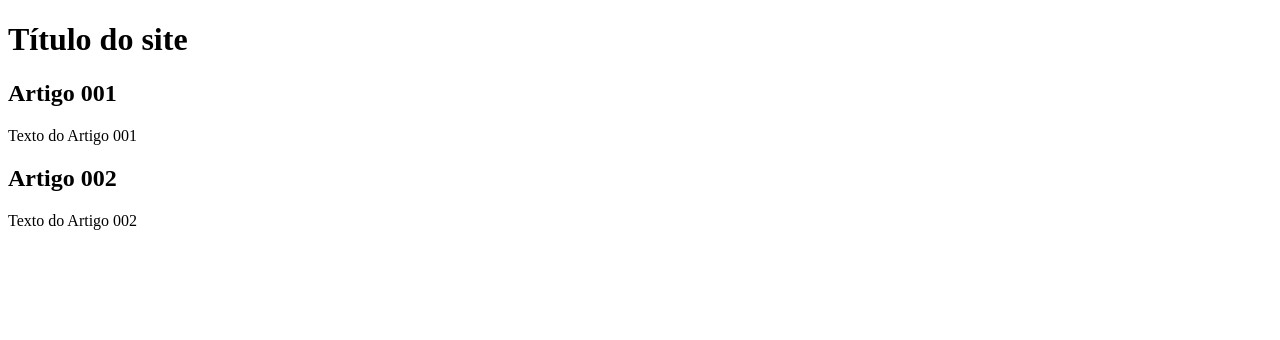
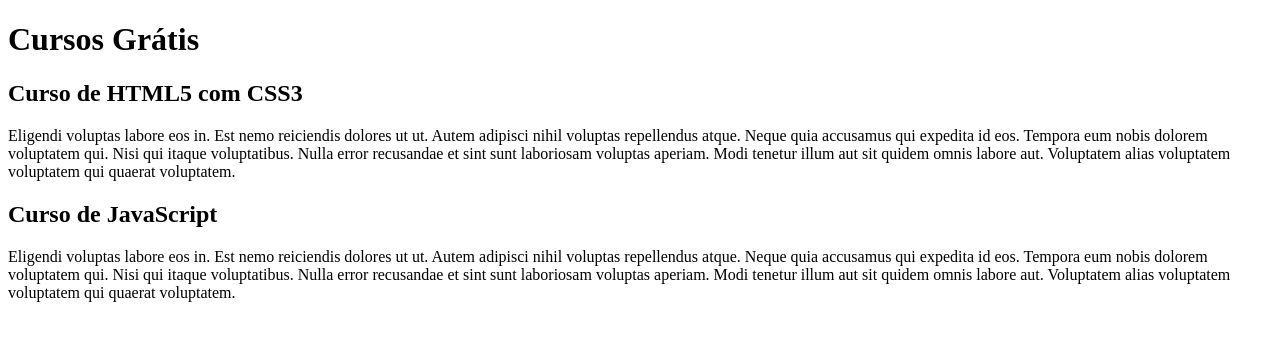
Before and after one commit to Cyb3rSc0rpi0n/projeto-site, a plain HTML site: page index.html in a window 1280 px wide. Drawn offline with Linux system fonts and the light colour scheme.

Commit message:
Modifica conteudo de index

```diff
--- a/index.html
+++ b/index.html
@@ -1,23 +1,39 @@
-<!DOCTYPE html>
+<!doctype html>
 <html lang="pt-br">
-<head>
-  <meta charset="UTF-8">
-  <meta name="viewport" content="width=device-width, initial-scale=1.0">
-  <title>Título do site</title>
-</head>
-<body>
+  <head>
+    <meta charset="UTF-8" />
+    <meta name="viewport" content="width=device-width, initial-scale=1.0" />
+    <title>Título do site</title>
+  </head>
+  <body>
     <main>
       <header>
-        <h1>Título do site</h1>
+        <h1>Cursos Grátis</h1>
       </header>
       <article>
-        <h2>Artigo 001</h2>
-        <p>Texto do Artigo 001</p>
+        <h2>Curso de HTML5 com CSS3</h2>
+        <p>
+          Eligendi voluptas labore eos in. Est nemo reiciendis dolores ut ut.
+          Autem adipisci nihil voluptas repellendus atque. Neque quia accusamus
+          qui expedita id eos. Tempora eum nobis dolorem voluptatem qui. Nisi
+          qui itaque voluptatibus. Nulla error recusandae et sint sunt
+          laboriosam voluptas aperiam. Modi tenetur illum aut sit quidem omnis
+          labore aut. Voluptatem alias voluptatem voluptatem qui quaerat
+          voluptatem.
+        </p>
       </article>
       <article>
-        <h2>Artigo 002</h2>
-        <p>Texto do Artigo 002</p>
+        <h2>Curso de JavaScript</h2>
+        <p>
+          Eligendi voluptas labore eos in. Est nemo reiciendis dolores ut ut.
+          Autem adipisci nihil voluptas repellendus atque. Neque quia accusamus
+          qui expedita id eos. Tempora eum nobis dolorem voluptatem qui. Nisi
+          qui itaque voluptatibus. Nulla error recusandae et sint sunt
+          laboriosam voluptas aperiam. Modi tenetur illum aut sit quidem omnis
+          labore aut. Voluptatem alias voluptatem voluptatem qui quaerat
+          voluptatem.
+        </p>
       </article>
     </main>
-</body>
+  </body>
 </html>
```
